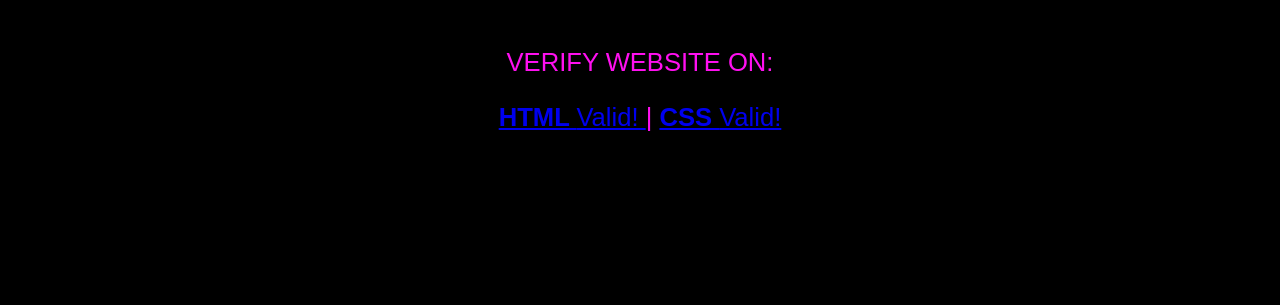
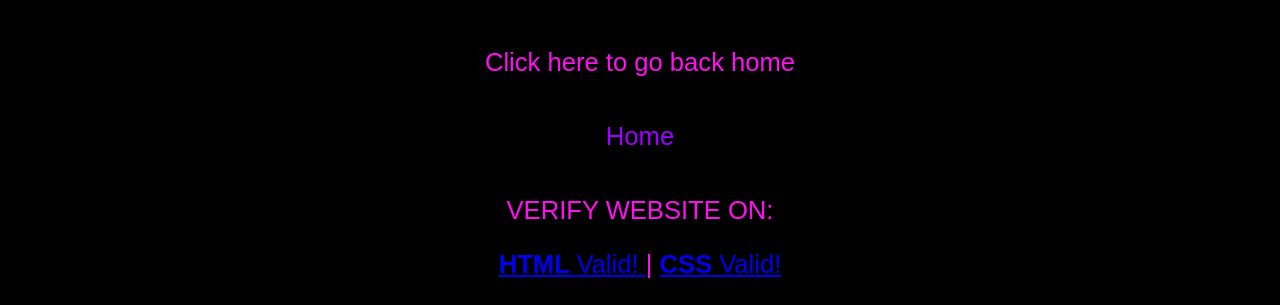
Before and after one commit to luk3b/KRYPTIX, a plain HTML site: page EDMArtists.html in a window 1280 px wide. Shown: the part 588-893 px from the top of the page. Before the commit the page ends 800 px from the top, so only its background shows below. Drawn offline with Linux system fonts and the light colour scheme.

Commit message:
Update EDMArtists.html

```diff
--- a/EDMArtists.html
+++ b/EDMArtists.html
@@ -55,6 +55,9 @@ window.onload = init;
 
 
             </article>
+<p>Click here to go back home</p>
+<a href="index.html" class="btn">Home</a>
+
 <p>
 VERIFY WEBSITE ON:
 </p>
```
